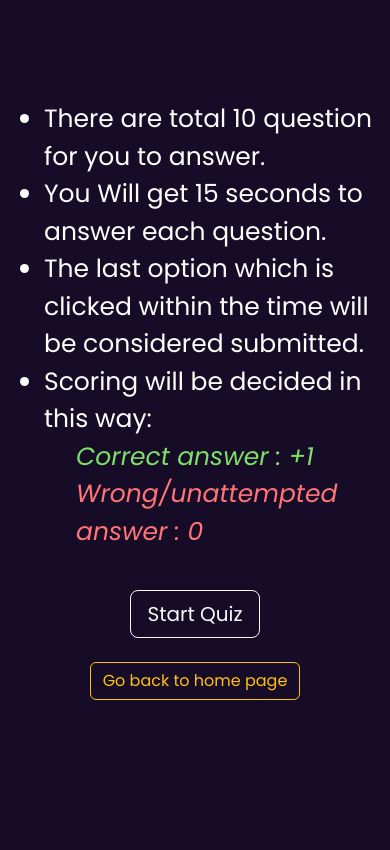
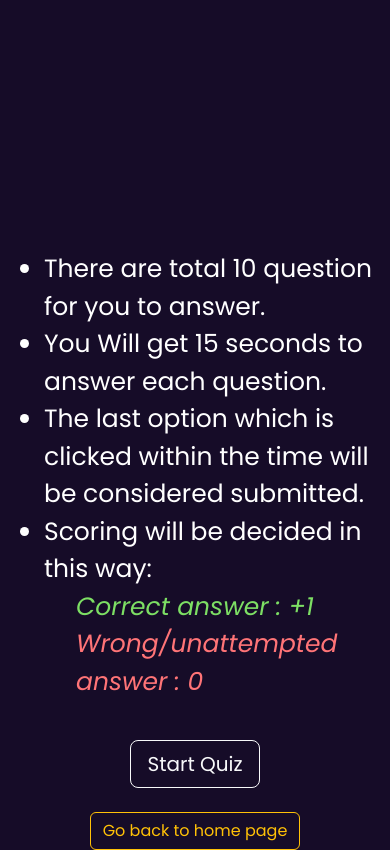
Before and after one commit to shivam-paul-19/quizle, a plain HTML site: page quiz_page.html in a window 390 px wide. Shown: the part 103-953 px from the top of the page. Before the commit the page ends 844 px from the top, so only its background shows below. Drawn offline with nearby package versions, Linux system fonts and the light colour scheme.

Commit message:
some minor changes

```diff
--- a/style.css
+++ b/style.css
@@ -285,4 +285,8 @@ a {
     .rule-box {
         margin-top: 300px;
     }
+
+    .options {
+        margin-top: 150px;
+    }
 }
```
